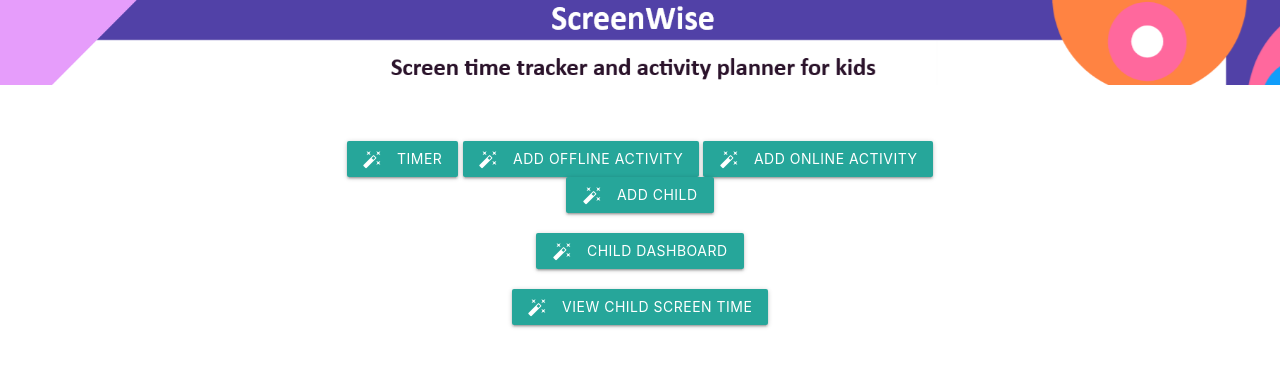
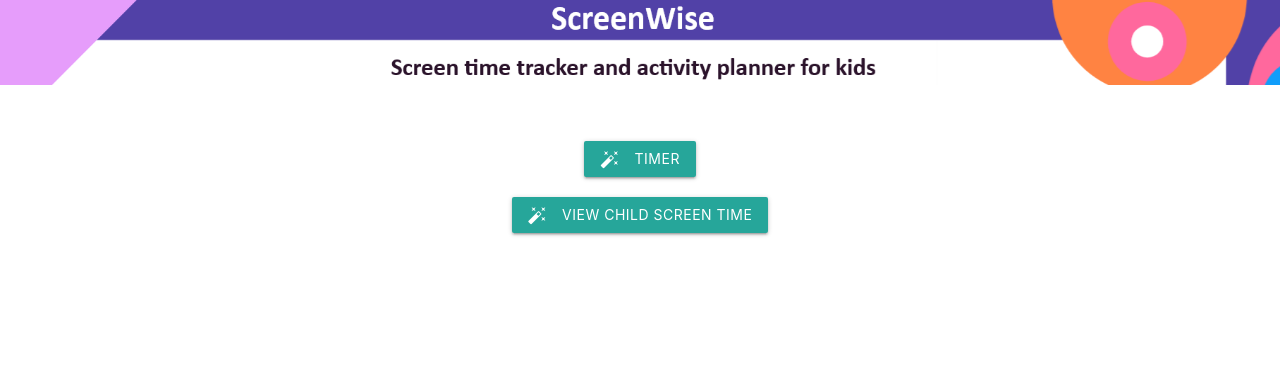
Before and after one commit to AnkitB125/ScreenWise, a website: page public/index.html in a window 1280 px wide. Drawn offline with nearby package versions, Linux system fonts and the light colour scheme.

Commit message:
Refactor HTML structure and add 'Back' button to children list page; update MongoDB connection string to local instance

```diff
--- a/public/index.html
+++ b/public/index.html
@@ -24,28 +24,12 @@
         <div class="container">
             <div class="row">
                 <div class="col s12 center-align">
-                    <a class="waves-effect waves-light btn click-me-button" id="btnTimerForm"><i
-                            class="material-icons left">auto_fix_high</i>Timer</a>
-
-                    <a class="waves-effect waves-light btn click-me-button" id="openAddOfflineActivity"><i
-                            class="material-icons left">auto_fix_high</i>Add Offline Activity</a>
-                    <a class="waves-effect waves-light btn click-me-button" id="openAddOnlineActivity"><i
-                            class="material-icons left">auto_fix_high</i>Add Online Activity</a>
-                </div>
-
-                <div class="row">
-                    <div class="col s12 center-align">
-                        <a class="waves-effect waves-light btn click-me-button" id="btnAddChildForm"><i
-                            class="material-icons left">auto_fix_high</i>Add Child</a>
+                    <a class="waves-effect waves-light btn click-me-button" id="btnTimerForm">
+                        <i class="material-icons left">auto_fix_high</i>
+                        Timer
+                    </a>
                 </div>
             </div>
-                <div class="row">
-                    <div class="col s12 center-align">
-                        <a class="waves-effect waves-light btn click-me-button" id="btnChildDashboard"><i
-                            class="material-icons left">auto_fix_high</i>Child Dashboard</a>
-                    </div>
-                </div>
-
             <div class="row">
                 <div class="col s12 center-align">
                     <a class="waves-effect waves-light btn click-me-button" id="btnChildScreenTime"><i
@@ -54,8 +38,7 @@
             </div>
 
         </div>
-        </div>
-        </div>
+    </main>
 
     <script src="https://code.jquery.com/jquery-3.6.0.min.js"
         integrity="sha256-/xUj+3OJU5yExlq6GSYGSHk7tPXikynS7ogEvDej/m4=" crossorigin="anonymous"></script>
--- a/public/js/dbConnection.js
+++ b/public/js/dbConnection.js
@@ -1,7 +1,7 @@
 const { MongoClient, ServerApiVersion } = require("mongodb");
 
 // Replace the placeholder with your Atlas connection string
-const uri = "mongodb+srv://iankit184:iRg84RYGePvAk3mr@sit725.6hnve.mongodb.net/?retryWrites=true&w=majority&appName=SIT725";
+const uri = "mongodb://localhost:27017/";
 
 const client = new MongoClient(uri, {
     serverApi: {
```
Also changed, not shown: public/indexAdmin.html (+18 -0 lines), public/list_children.html (+4 -0 lines). Lines whose indentation alone changed are shown as unchanged.
